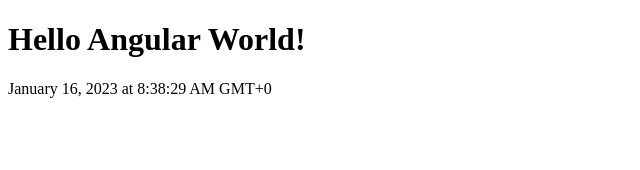
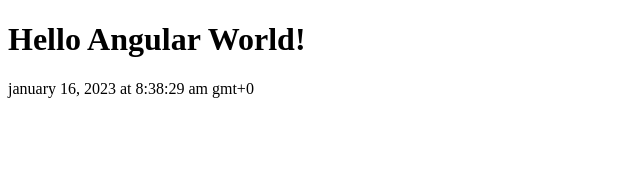
Before and after one commit to jwkig/udemy-angular, an Angular app in the folder Unit_02/angular-basics/: page / in a window 1280 px wide. Shown: the top 170 px of the page, without its empty margins (0-640 px from the left). Built offline with nearby package versions, Linux system fonts and the light colour scheme.

Commit message:
Unit_02 lesson 20 (last)

```diff
--- a/Unit_02/angular-basics/src/app/app.component.html
+++ b/Unit_02/angular-basics/src/app/app.component.html
@@ -1,5 +1,5 @@
 <h1>Hello Angular World!</h1>
 
 <p>
-  {{ now | date: 'long'}}
+  {{ now | date: 'long' | uppercase | lowercase}}
 </p>
```
